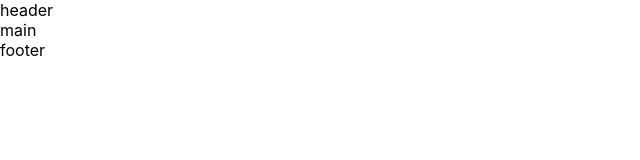
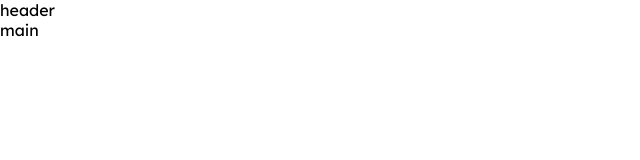
Before and after one commit to moonyujenong/outsourcing-react, a React (Create React App) app in the folder cj-one-group/: page / in a window 1280 px wide. Shown: the top 160 px of the page, without its empty margins (0-640 px from the left). Built offline with nearby package versions, Linux system fonts and the light colour scheme.

Commit message:
font 설정

```diff
--- a/cj-one-group/src/App.css
+++ b/cj-one-group/src/App.css
@@ -1,3 +1,6 @@
+@import url('https://fonts.googleapis.com/css2?family=Lexend:wght@100..900&display=swap');
+
+
 .App {
   text-align: center;
 }
@@ -28,6 +31,71 @@
   color: #61dafb;
 }
 
+button {
+  background-color: transparent;
+  border: 0;
+  padding: 0;
+  cursor: pointer;
+  appearance: none;
+  box-sizing: border-box;
+}
+
+a {
+  text-decoration: none;
+  cursor: pointer;
+  box-sizing: border-box;
+  appearance: none;
+}
+
+html, body, #root, .container {
+  width: 100%;
+  height: 100vh;
+  font-family: "Lexend", sans-serif;
+  font-optical-sizing: auto;
+  font-style: normal;
+}
+
+body {
+  overflow-x: hidden;
+  overflow-y: auto;
+  -ms-overflow-style: none;
+
+  &::-webkit-scrollbar {
+    display: none;
+  }
+
+}
+
+ul, ol {
+  padding: 0;
+  list-style: none;
+  margin: 0;
+}
+
+input, select, form, button, textarea {
+  &:focus, &:active {
+    outline: 0;
+  }
+}
+
+input[type="text"] {
+  width: 100%;
+  border: 1px solid #ddd;
+  background-color: #fff;
+  border-radius: 8px;
+  height: 50px;
+  padding: 15px;
+  box-sizing: border-box;
+  font-size: 16px;
+  font-weight: 400;
+  letter-spacing: -0.16px;
+  color: #111;
+
+  &::placeholder {
+    color: #999;
+  }
+}
+
 @keyframes App-logo-spin {
   from {
     transform: rotate(0deg);
--- a/cj-one-group/src/comoon/components/Layouts/index.module.css
+++ b/cj-one-group/src/comoon/components/Layouts/index.module.css
@@ -1,4 +1,5 @@
 .container {
   display: flex;
+  height: 100%;
   flex-direction: column;
 }
```
